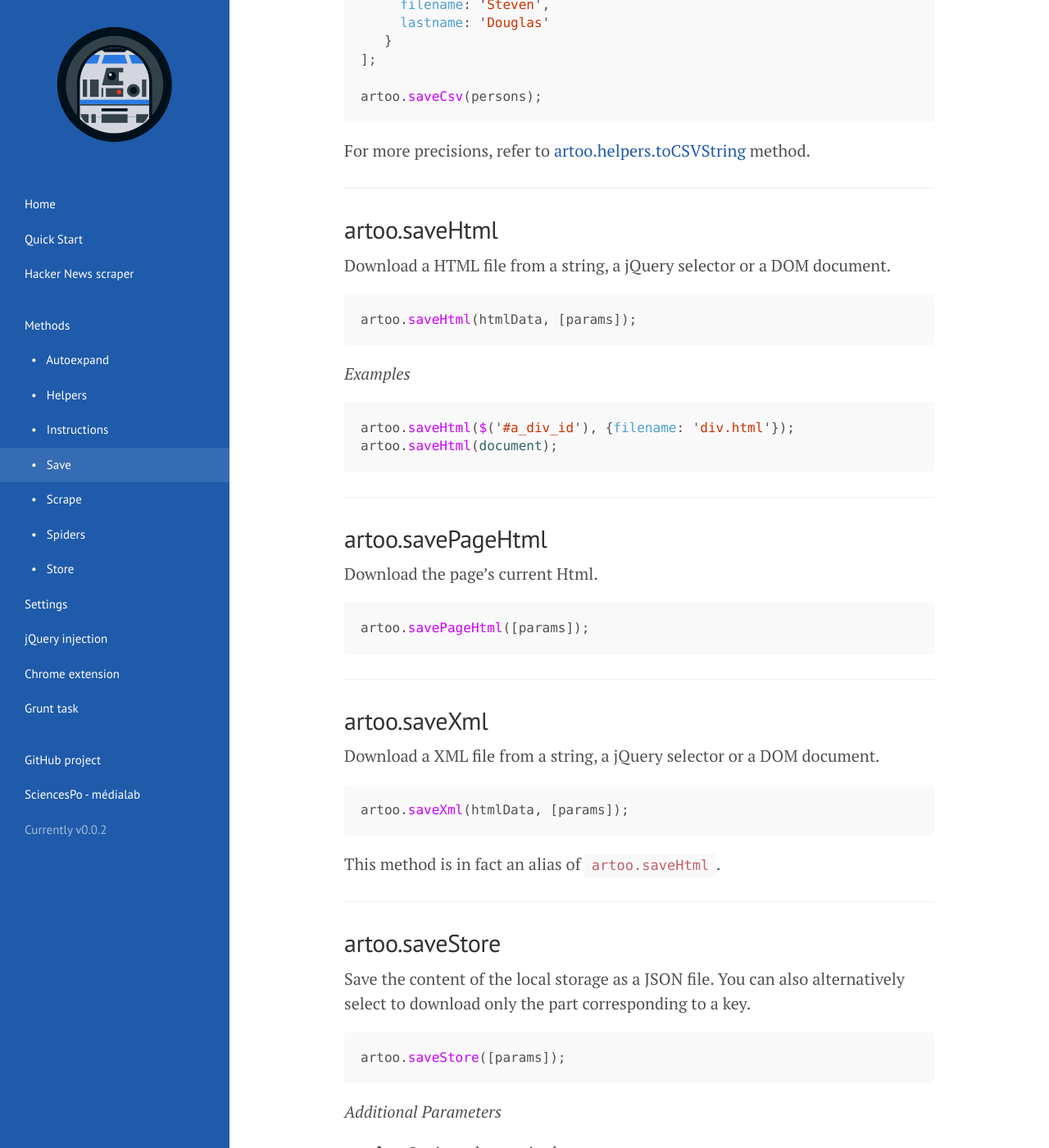
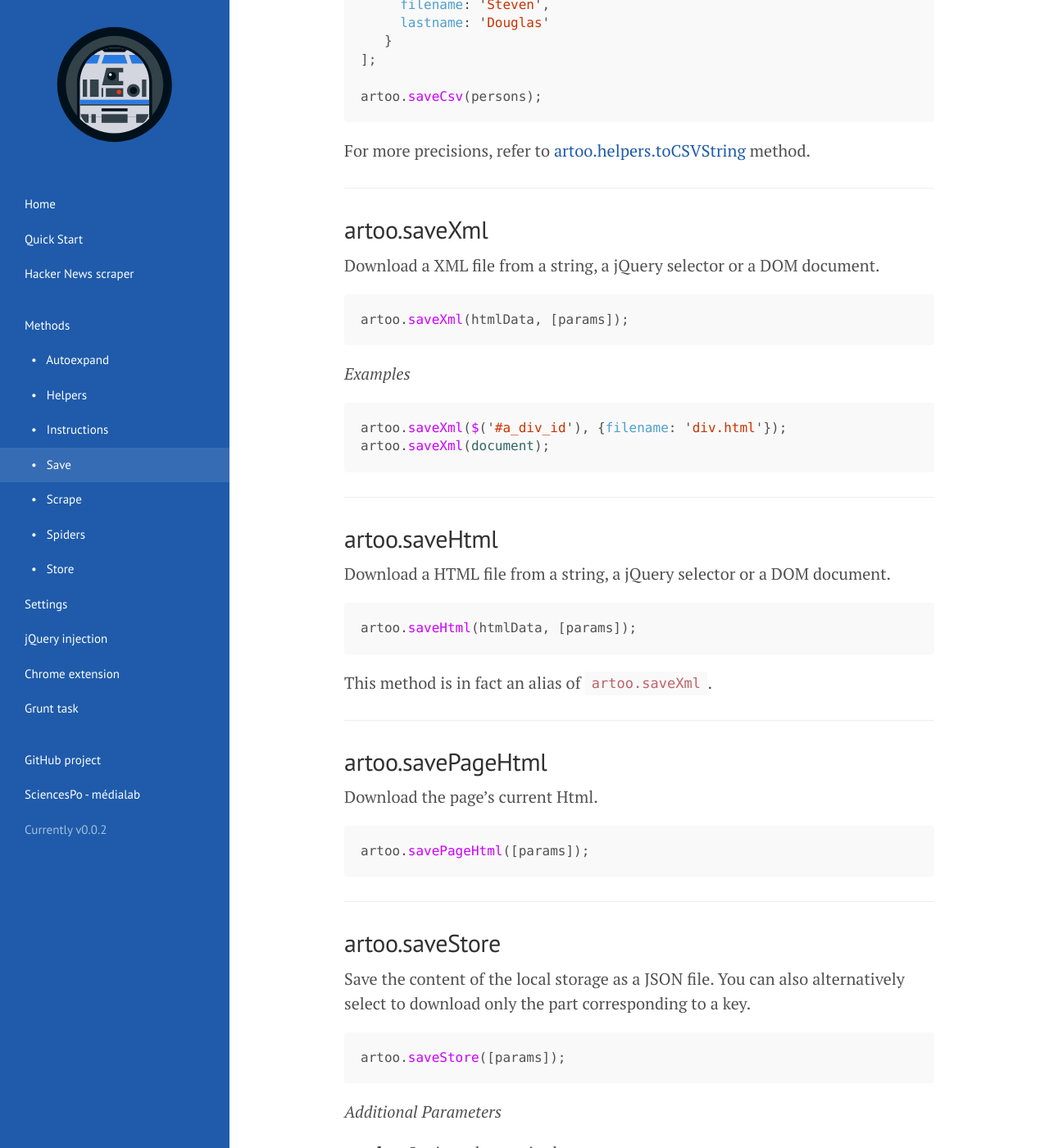
Before and after one commit to medialab/artoo, a Jekyll site: the page built from save.md, in a window 1280 px wide and 1400 px high, scrolled down 2779 px. Shown: the whole window at 82% size. Built offline with Jekyll 4.4.1, drawn with Linux system fonts in a browser that asks for light colours; Markdown is read by kramdown in place of the engine named in the settings; some of the changed lines change nothing that is shown; some of the changed text lies outside the part shown.

Commit message:
Update and precisions

````diff
--- a/save.md
+++ b/save.md
@@ -20,9 +20,9 @@ If your browser warns you about the webpage trying to download several items, ju
 * [artoo.saveJson](#json)
 * [artoo.savePrettyJson](#pretty)
 * [artoo.saveCsv](#csv)
+* [artoo.saveXml](#xml)
 * [artoo.saveHtml](#html)
 * [artoo.savePageHtml](#page-html)
-* [artoo.saveXml](#xml)
 * [artoo.saveStore](#store)
 * [artoo.saveInstructions](#instructions)
 * [artoo.saveResource](#resource)
@@ -115,6 +115,22 @@ For more precisions, refer to [artoo.helpers.toCSVString]({{ site.baseurl }}/hel
 
 ---
 
+<h2 id="xml">artoo.saveXml</h2>
+Download a XML file from a string, a jQuery selector or a DOM document.
+
+```js
+artoo.saveXml(htmlData, [params]);
+```
+
+*Examples*
+
+```js
+artoo.saveXml($('#a_div_id'), {filename: 'div.html'});
+artoo.saveXml(document);
+```
+
+---
+
 <h2 id="html">artoo.saveHtml</h2>
 Download a HTML file from a string, a jQuery selector or a DOM document.
 
@@ -122,12 +138,7 @@ Download a HTML file from a string, a jQuery selector or a DOM document.
 artoo.saveHtml(htmlData, [params]);
 ```
 
-*Examples*
-
-```js
-artoo.saveHtml($('#a_div_id'), {filename: 'div.html'});
-artoo.saveHtml(document);
-```
+This method is in fact an alias of `artoo.saveXml`.
 
 ---
 
@@ -137,16 +148,6 @@ Download the page's current Html.
 ```js
 artoo.savePageHtml([params]);
 ```
-
----
-
-<h2 id="xml">artoo.saveXml</h2>
-Download a XML file from a string, a jQuery selector or a DOM document.
-
-```js
-artoo.saveXml(htmlData, [params]);
-```
-This method is in fact an alias of `artoo.saveHtml`.
 
 ---
 
````
Also changed, not shown: public/js/artoo.min.js.
